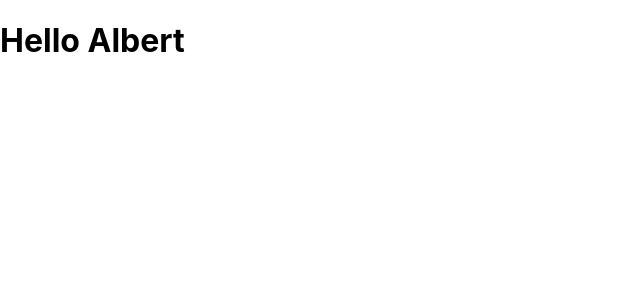
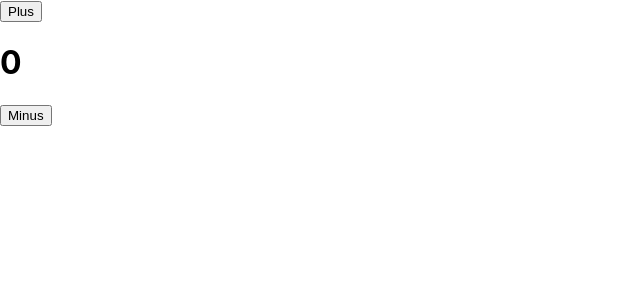
Before and after one commit to shidqiiii/mini-project-rakamin, a React (Create React App) app: page / in a window 1280 px wide. Shown: the top 300 px of the page, without its empty margins (0-640 px from the left). Built offline with nearby package versions, Linux system fonts and the light colour scheme.

Commit message:
Penjelasan using state dengan react hook
pada versi 16 react mengenalkan react-hook dimana salah satu fungsinya mempermudah dalam mengatur state

```diff
--- a/src/App.js
+++ b/src/App.js
@@ -1,10 +1,13 @@
 import './App.css';
+import CounterExample from './Components/CounterExample';
 import HelloWorld from './Components/HelloWorld'
 
 function App() {
   return (
     <div>
-      <HelloWorld name="Albert" />
+      {/* <HelloWorld name="Albert" /> */}
+
+      <CounterExample />
     </div>
   );
 }
--- /dev/null
+++ b/src/Components/CounterExample.js
@@ -0,0 +1,22 @@
+import React, { useState } from 'react'
+
+function CounterExample() {
+    // (variabel, setVariabel)
+    const [count, setCount] = useState(0);
+
+    return (
+        <div>
+            <button onClick={() => (setCount(count + 1))}>
+                Plus
+            </button>
+
+            <h1>{count}</h1>
+
+            <button onClick={() => (setCount(count - 1))}>
+                Minus
+            </button>
+        </div>
+    )
+}
+
+export default CounterExample
```
